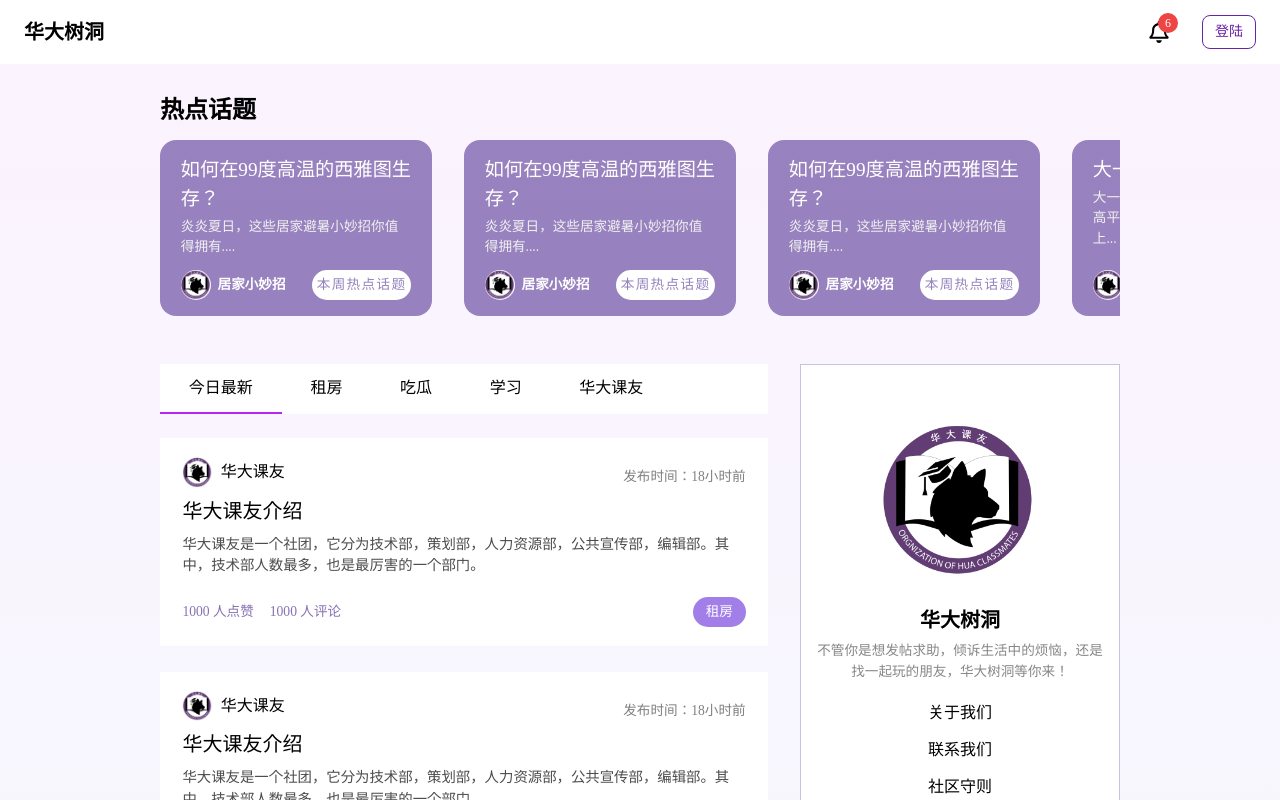
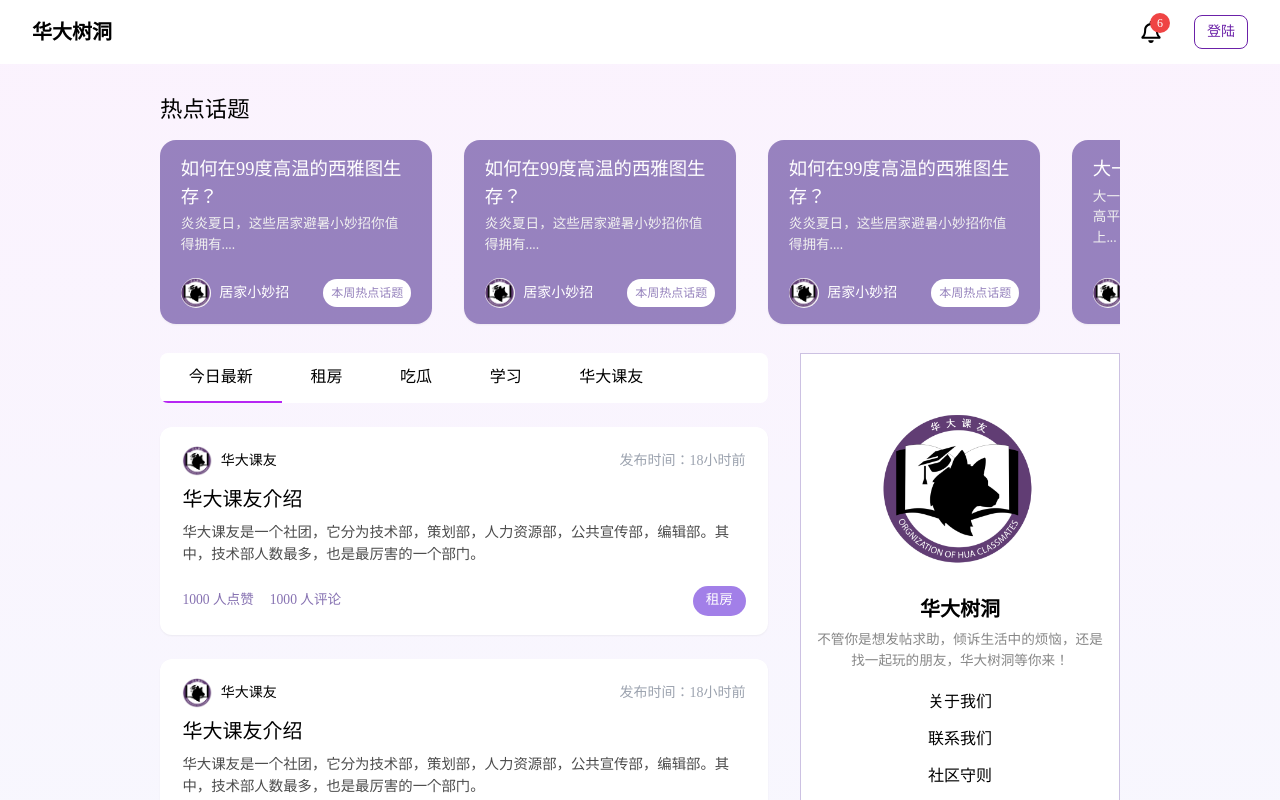
Before and after one commit to UWRadar/uw-forum-frontend, a React (Create React App) app: page / in a window 1280 px wide. Shown: the top 800 px of the page. Built offline with nearby package versions, Linux system fonts and the light colour scheme.

Commit message:
added trendy and post shadow and transition

```diff
--- a/src/components/Header.tsx
+++ b/src/components/Header.tsx
@@ -74,7 +74,7 @@ const Header = () => {
   // const userState = useUserStore((state) => state);
 
   return (
-    <header className={`w-full h-16 flex items-center justify-between px-6`}>
+    <header className={`w-full h-16 flex items-center justify-between px-8`}>
       <span
         className="text-xl font-semibold cursor-pointer"
         // onClick={() => router.push("/")}
--- a/src/components/NotificationIcon.tsx
+++ b/src/components/NotificationIcon.tsx
@@ -37,7 +37,7 @@ const Popup = ({ data }: {
   data: NotificationItem[]
 }) => {
   return (
-    <div className="md:w-96 h-0 overflow-hidden opacity-0 peer-hover:h-auto peer-hover:opacity-100 hover:h-auto hover:opacity-100 transition-all duration-500 bg-white fixed top-12 inset-x-4 md:absolute md:right-0 md:left-auto md:top-8 z-10 shadow-2xl rounded-xl">
+    <div className="md:w-96 h-0 overflow-hidden opacity-0 peer-hover:h-auto peer-hover:opacity-100 hover:h-auto hover:opacity-100 transition-all duration-500 bg-white fixed top-12 inset-x-8 md:absolute md:right-0 md:left-auto md:top-8 z-10 shadow-2xl rounded-xl">
       <div className="px-4 py-4 border-b border-b-slate-300">
         消息提醒
       </div>
--- a/src/components/Post.tsx
+++ b/src/components/Post.tsx
@@ -7,16 +7,16 @@ interface Props {
 
 function Post({ post }: Props) {
   return (
-    <div className="post">
+    <div className="post shadow-sm hover:shadow-lg duration-300 transition-all rounded-xl cursor-pointer">
       <div className="flex flex-col gap-2">
         <div className="post-header">
           <div className="post-user">
             <div>
               <img className="post-avatar" src={post.avatar} alt="avatar" />
             </div>
-            <div className="pl-2">{post.userName}</div>
+            <div className="text-sm pl-2">{post.userName}</div>
           </div>
-          <div className="post-date"> {post.postDate} </div>
+          <div className="text-sm text-gray-400"> {post.postDate} </div>
         </div>
 
         <div className="post-title line-clamp-1">{post.title} </div>
--- a/src/components/PostList.tsx
+++ b/src/components/PostList.tsx
@@ -10,7 +10,7 @@ function PostList({ postList }: Props) {
         return <Post post={post} />
     });
     return (
-        <div className="post-list">
+        <div className="flex flex-col gap-6">
             {postElements}
         </div>
     );
--- a/src/components/Trendy.css
+++ b/src/components/Trendy.css
@@ -4,9 +4,8 @@
 
 /* Trendy Title */
 .trendy-title {
-    font-style: normal;
-    font-weight: 600;
-    font-size: 1.5rem;
+    font-weight: 500;
+    font-size: 1.4rem;
     line-height: 28px;
 }
 
@@ -27,7 +26,7 @@
     margin: 1rem 1rem 1rem 0;
     padding: 1rem 1.3rem;
     width: 17rem;
-    height: 11rem;
+    height: 11.5rem;
     flex: none;
     display: flex;
     flex-direction: column;
@@ -35,11 +34,8 @@
 }
 
 .trendyCard-title {
-    font-family: 'PingFang SC';
-    font-style: normal;
     font-weight: 500;
-    font-size: 1.20rem;
-    /* line-height: auto; */
+    font-size: 1.15rem;
     color: #FFFFFF;
 }
 
@@ -54,7 +50,6 @@
 }
 
 .trendyCard-footer {
-    margin-top: 0.3rem;
     display: flex;
     flex-direction: row;
     align-items: center;
@@ -65,7 +60,6 @@
     display: flex;
     flex-direction: row;
     align-items: center;
-    align-self: flex-end;
     gap: 1rem;
 }
 
@@ -73,27 +67,9 @@
     background: #FFFFFF;
     border-radius: 100px;
     padding: 0.3rem;
-    font-family: 'PingFang SC';
-    font-style: normal;
     font-size: 0.85rem;
     letter-spacing: 0.1em;
     color: #9683BD;
-}
-
-.trendyCard-user {
-    display: flex;
-    flex-direction: row;
-    align-items: center;
-    justify-content: space-between;
-    color: #FFFFFF;
-    font-family: 'PingFang SC';
-    font-style: normal;
-    font-weight: 600;
-    font-size: 0.85rem;
-}
-
-.trendyCard-userName {
-    margin-left: 0.4rem;
 }
 
 .trendyCard-avatar,
--- a/src/components/TrendyCard.tsx
+++ b/src/components/TrendyCard.tsx
@@ -7,13 +7,13 @@ interface Props {
 
 function TrendyCard({ Content }: Props) {
   return (
-    <div className="trendyCard">
+    <div className="trendyCard shadow-sm hover:shadow-lg hover:bg-purple-600/70 duration-300 transition-all cursor-pointer">
       <div>
         <div className="trendyCard-title line-clamp-2">{Content.title}</div>
         <div className="trendyCard-content line-clamp-2">{Content.content}</div>
       </div>
       <div className="trendyCard-footer">
-        <div className="trendyCard-user">
+        <div className="flex gap-2 items-center">
           <div>
             <img
               className="trendyCard-avatar"
@@ -21,11 +21,11 @@ function TrendyCard({ Content }: Props) {
               alt="avatar"
             />
           </div>
-          <div className="trendyCard-userName">{Content.userName}</div>
+          <div className="text-white text-sm">{Content.userName}</div>
         </div>
         <div className="trendyCard-tags">
           {Content.tags.map((tag) => {
-            return <div className="trendyCard-tag"> {tag} </div>;
+            return <div className="px-2 py-1.5 bg-white text-[#9683BD] text-xs rounded-full"> {tag} </div>;
           })}
         </div>
       </div>
--- a/src/components/TypeHeader.tsx
+++ b/src/components/TypeHeader.tsx
@@ -14,14 +14,14 @@ function TypeHeader({ typeList }: Props) {
     return (
       <div
         key={type}
-        className={`type ${tab === i ? "type-selected" : ""}`}
+        className={`type ${tab === i ? "type-selected" : ""} duration-300 transition-all`}
         onClick={() => setTab(() => i)}
       >
         <p>{type}</p>
       </div>
     );
   });
-  return <div className="type-header">{topicsElement}</div>;
+  return <div className="type-header mb-6 rounded-lg overflow-hidden">{topicsElement}</div>;
 }
 
 export default TypeHeader;
--- a/src/index.css
+++ b/src/index.css
@@ -22,7 +22,7 @@ body {
 }
 
 .homepage-main-post {
-    margin-top: 2rem;
+    margin-top: 0.8rem;
     display: flex;
     justify-content: center;
     align-items: flex-start;
@@ -35,10 +35,8 @@ body {
     flex-direction: row;
     align-items: center;
     justify-content: flex-start;
-    margin: 0 auto;
     width: 100%;
     background: #FFFFFF;
-    margin-bottom: 1.5rem;
 }
 
 .type {
@@ -61,12 +59,6 @@ body {
 
 /* PostList */
 
-.post-list {
-    display: flex;
-    flex-direction: column;
-    justify-content: space-between;
-    gap: 1.6rem;
-}
 
 /* PostList End */
 
--- a/src/pages/HomePage.tsx
+++ b/src/pages/HomePage.tsx
@@ -110,7 +110,7 @@ function HomePage() {
         <div className="lg:max-w-5xl mx-auto py-8 px-8">
           <Trendy trendyList={TrendyContents} />
           <div className="homepage-main-post flex-col lg:flex-row gap-8">
-            <div>
+            <div className="rounded-lg">
               <div className="topics-list">
                 <TypeHeader typeList={typeList} />
               </div>
```
